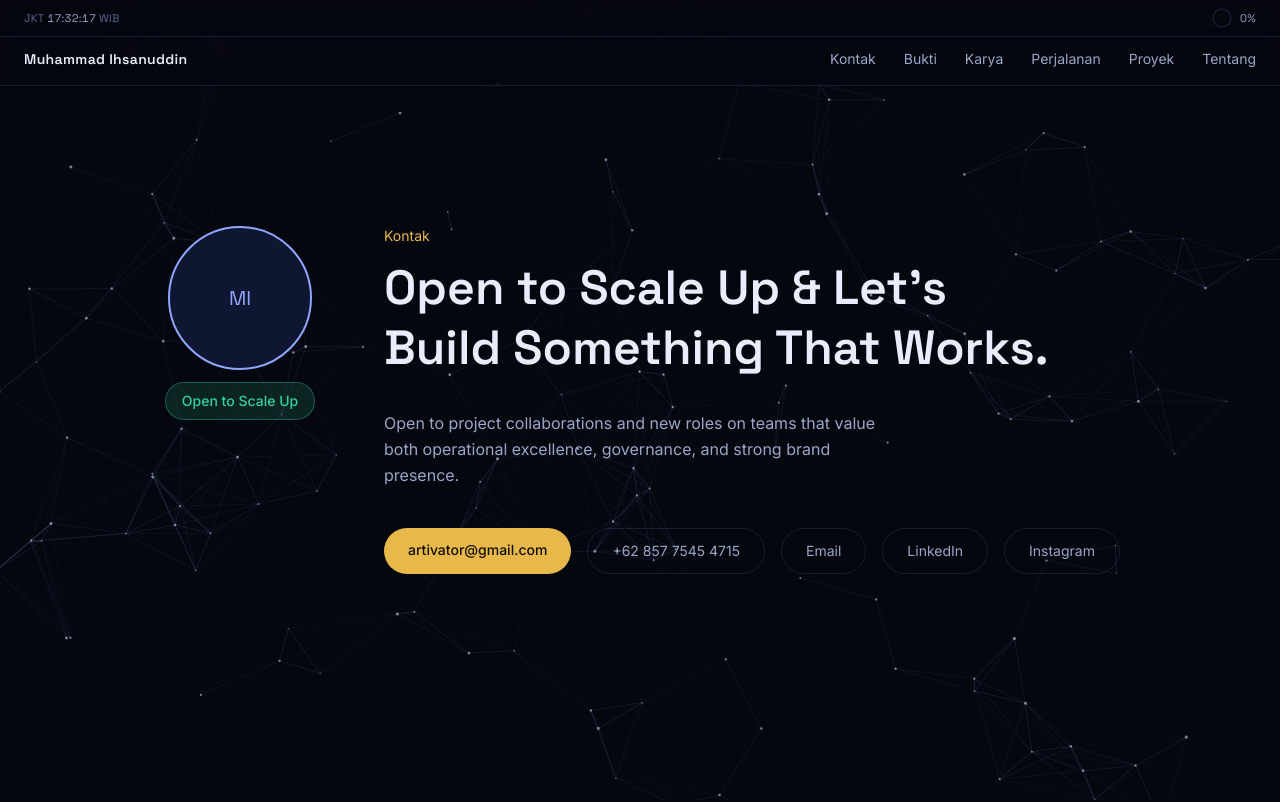
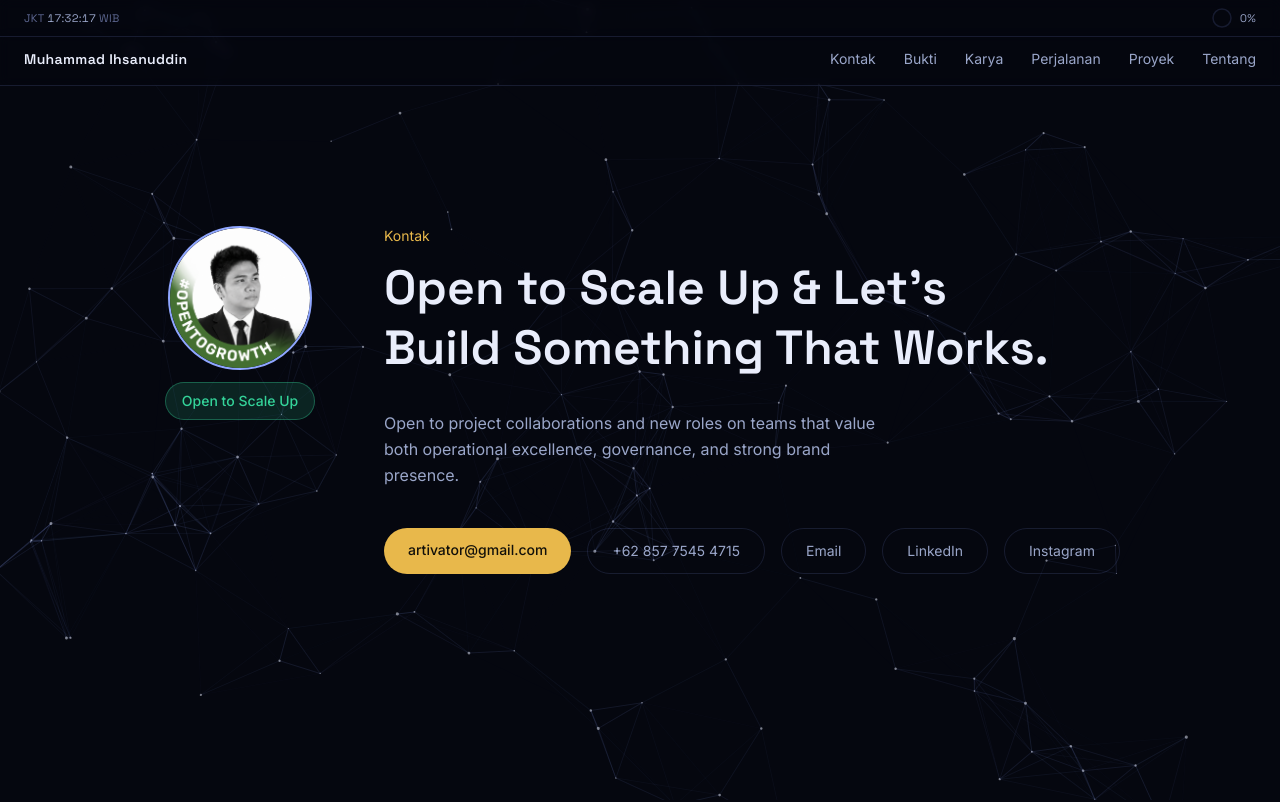
Before and after one commit to theartivator/cv-ihsanuddin, a React (Vite) app: page / in a window 1280 px wide. Shown: the top 802 px of the page. Built offline with nearby package versions, Linux system fonts and the light colour scheme.

Commit message:
Fix: Hero pakai foto lama, avatar Open to Scale Up di Kontak pakai Bahan CV-04

```diff
--- a/src/data/content.js
+++ b/src/data/content.js
@@ -18,8 +18,8 @@ export const profile = {
   email: "artivator@gmail.com",
   phone: "+62 857 7545 4715",
   resumeUrl: "/resume.pdf",
-  photoUrl: "/Bahan%20CV-04.png",
-  openToWorkPhotoUrl: null,
+  photoUrl: "/ChatGPT%20Image%20Sep%203%2C%202026%2C%2010_26_46%20AM.png",
+  openToWorkPhotoUrl: "/Bahan%20CV-04.png",
   openToWorkBadge: "Open to Scale Up",
 };
 
```
